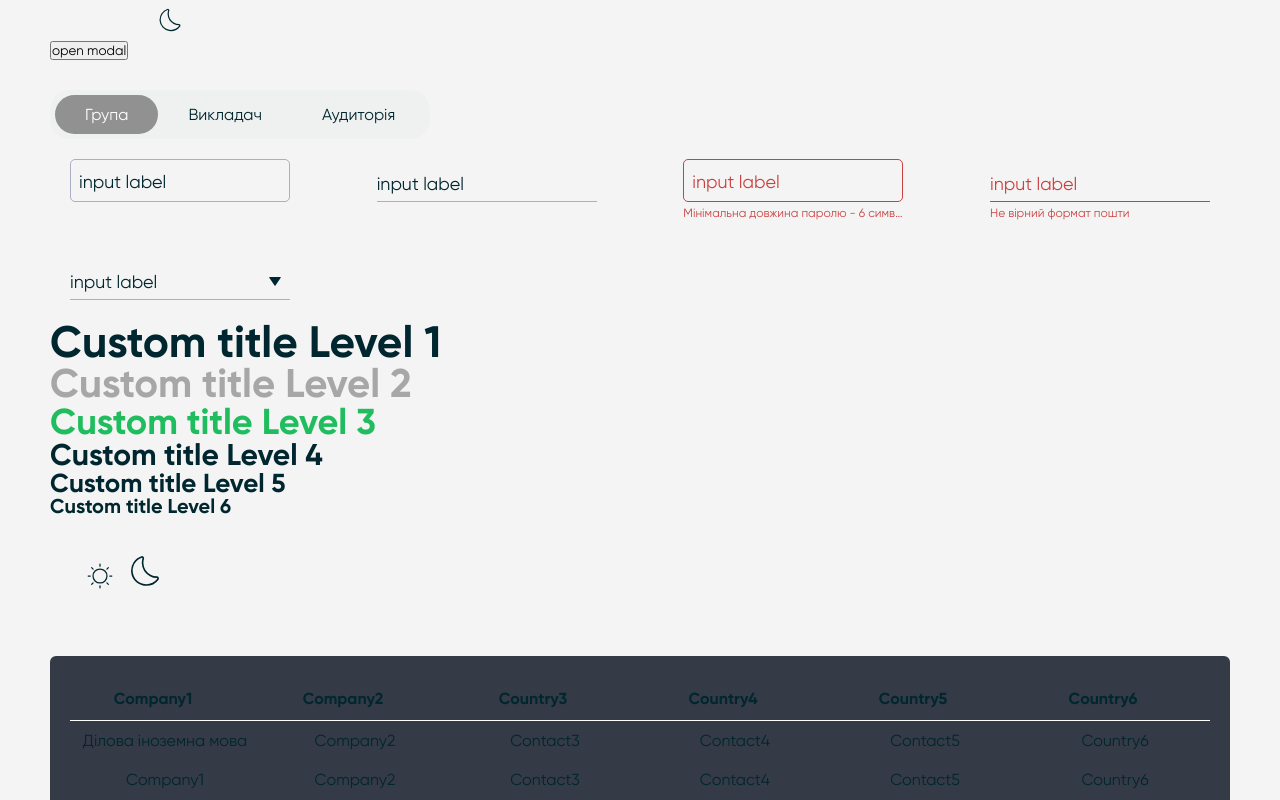
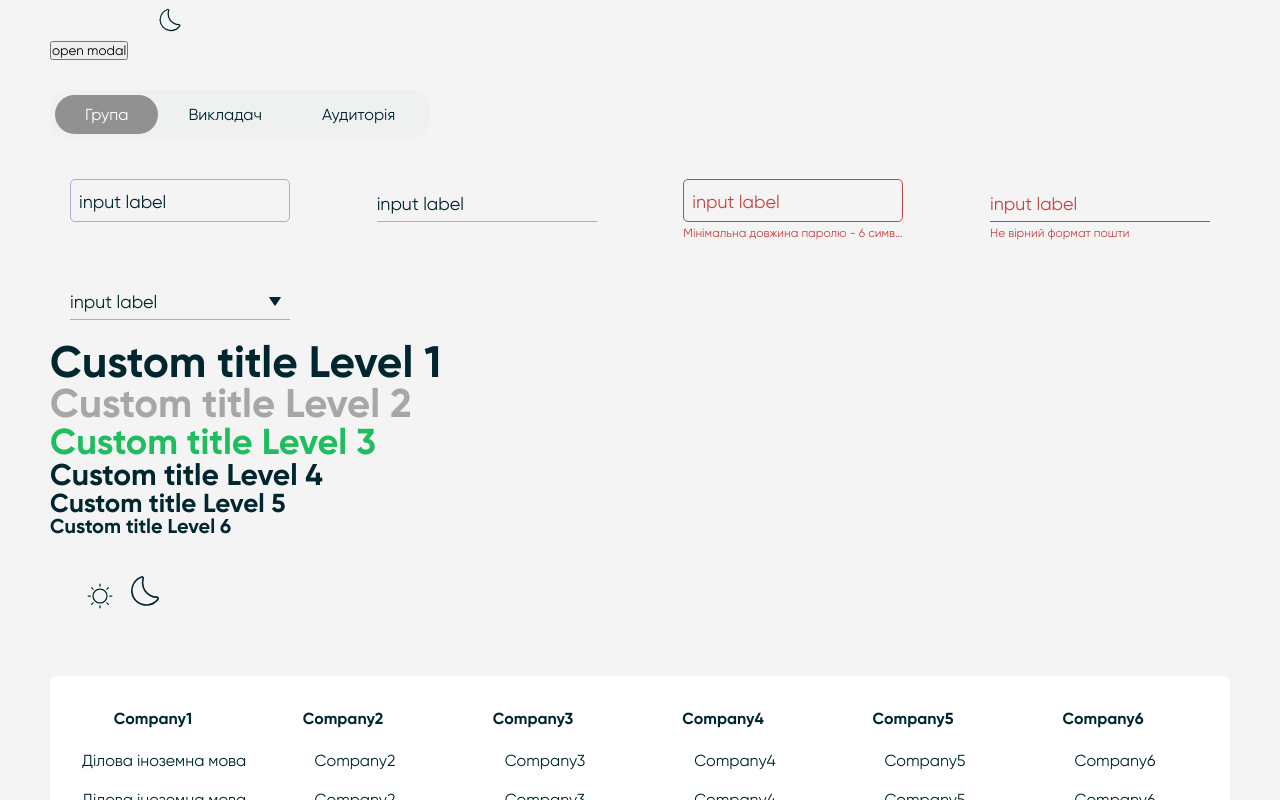
Before and after one commit to Roman2508/timetable-components-frontend, a Next.js app: page / in a window 1280 px wide. Built offline with nearby package versions, Linux system fonts and the light colour scheme.

Commit message:
create table components

```diff
--- a/app/page.tsx
+++ b/app/page.tsx
@@ -22,6 +22,11 @@ import Text from '@/src/components/ui/Text/Text'
 import IconButton from '@/src/components/ui/IconButton/IconButton'
 import { CiLight, CiDark } from 'react-icons/ci'
 import Table from '@/src/components/ui/Table/Table'
+import TableHead from '@/src/components/ui/Table/TableHead'
+import TableRow from '@/src/components/ui/Table/TableRow'
+import TableHeadCell from '@/src/components/ui/Table/TableHeadCell'
+import TableBody from '@/src/components/ui/Table/TableBody'
+import TableBodyCell from '@/src/components/ui/Table/TableBodyCell'
 // import {} from 'next/font/local'
 
 // todo:
@@ -62,7 +67,8 @@ export default function Home() {
       className={cn(styles.main, {
         [styles.darkTheme]: colorMode === 'dark',
         [styles.lightTheme]: colorMode === 'light',
-      })}>
+      })}
+    >
       <Modal isShow={isShow} setIsShow={setIsShow} ref={ref} modalTitle="SDFDF SFSD F S">
         <Text>
           Lorem ipsum dolor sit amet consectetur, adipisicing elit. Culpa quae, quasi sed commodi sit est, sint ipsam
@@ -97,7 +103,8 @@ export default function Home() {
             justifyContent: 'space-between',
             alignItems: 'flex-end',
             flexWrap: 'wrap',
-          }}>
+          }}
+        >
           <Input value={inputValue} setValue={setInputValue} label="input label" />
 
           <Input value={inputValue} setValue={setInputValue} label="input label" variant="standart" />
@@ -127,7 +134,8 @@ export default function Home() {
             justifyContent: 'space-between',
             alignItems: 'flex-end',
             flexWrap: 'wrap',
-          }}>
+          }}
+        >
           <Select value={selectItemValue} label="input label" variant="standart">
             <SelectItem value={'Item 1'} onChange={setSelectItemValue} />
             <SelectItem value={'Item 2'} onChange={setSelectItemValue} />
@@ -166,7 +174,33 @@ export default function Home() {
         </div>
 
         <div style={{ padding: '30px 0' }}>
-          <Table />
+          <Table>
+            <TableHead>
+              <TableRow variant="head">
+                <TableHeadCell showControls>Company1</TableHeadCell>
+                <TableHeadCell showControls>Company2</TableHeadCell>
+                <TableHeadCell showControls>Company3</TableHeadCell>
+                <TableHeadCell showControls>Company4</TableHeadCell>
+                <TableHeadCell showControls>Company5</TableHeadCell>
+                <TableHeadCell showControls>Company6</TableHeadCell>
+              </TableRow>
+            </TableHead>
+
+            <TableBody>
+              {Array(5)
+                .fill(null)
+                .map((_, i) => (
+                  <TableRow key={i}>
+                    <TableBodyCell align="left">Ділова іноземна мова</TableBodyCell>
+                    <TableBodyCell>Company2</TableBodyCell>
+                    <TableBodyCell>Company3</TableBodyCell>
+                    <TableBodyCell>Company4</TableBodyCell>
+                    <TableBodyCell>Company5</TableBodyCell>
+                    <TableBodyCell>Company6</TableBodyCell>
+                  </TableRow>
+                ))}
+            </TableBody>
+          </Table>
         </div>
 
         <Paper width="800px">
--- a/src/components/ui/Input/Input.module.scss
+++ b/src/components/ui/Input/Input.module.scss
@@ -1,7 +1,7 @@
 .wrapper {
   position: relative;
   display: inline-flex;
-  margin-bottom: 20px;
+  margin: 20px 0;
 }
 
 /* label */
@@ -26,11 +26,12 @@
 }
 
 .focusLabelLight {
-  top: 0;
+  top: -10px;
+  left: -4px;
   z-index: 1;
   padding: 0 5px;
   font-size: 13px;
-  background-color: #fafafa;
+  background-color: transparent;
 }
 
 .focusLabelDark {
--- a/src/components/ui/Select/Select.module.scss
+++ b/src/components/ui/Select/Select.module.scss
@@ -48,6 +48,7 @@
 
 .focusStandartLabel {
   left: -5px;
+  background-color: transparent;
 }
 
 /* label */
--- a/src/components/ui/Table/Table.module.scss
+++ b/src/components/ui/Table/Table.module.scss
@@ -1,9 +1,14 @@
 .tableWrapper {
-  // border-left: 1px solid rgb(255, 255, 255);
-  // border-right: 1px solid rgb(255, 255, 255);
   border-radius: 6px;
   padding: 20px;
   overflow: hidden;
+}
+
+.tableWrapper.light {
+  background-color: #ffffff;
+}
+
+.tableWrapper.dark {
   background-color: #343a46;
 }
 
@@ -25,24 +30,29 @@
 
 .tableBodyRow {
   cursor: default;
-  &:nth-child(even) {
-    // background-color: #bcbcbc0f;
-  }
+  // &:nth-child(even) {
+  // background-color: #bcbcbc0f;
+  // }
+}
 
-  &:hover {
-    background-color: rgba(0, 0, 0, 0.15);
-  }
+.tableBodyRow.dark:hover {
+  background-color: rgba(0, 0, 0, 0.15);
+}
+.tableBodyRow.light:hover {
+  background-color: rgba(0, 0, 0, 0.05);
+}
+
+.cell.controls:hover span {
+  transition: margin-right 0.15s ease-in-out;
+  margin-right: 8px;
 }
 
 .cell {
   vertical-align: middle;
-  // border-top: 1px solid rgb(255, 255, 255);
-  // border-bottom: 1px solid rgb(255, 255, 255);
   padding: 10px 12px;
   max-width: 100px;
 
   span {
-    // margin-right: -20px;
     cursor: default;
   }
 
@@ -61,11 +71,6 @@
     top: 2px;
   }
 
-  &:hover span {
-    transition: margin-right 0.15s ease-in-out;
-    margin-right: 8px;
-  }
-
   &:hover .optionIconWrapper {
     visibility: visible;
   }
--- a/src/components/ui/Table/Table.tsx
+++ b/src/components/ui/Table/Table.tsx
@@ -1,95 +1,24 @@
 import React from 'react'
+import cn from 'classnames'
+
 import styles from './Table.module.scss'
-import cn from 'classnames'
 import { ThemeContext } from '@/app/layout'
-import { SlOptionsVertical } from 'react-icons/sl'
 
 interface ITableProps {
-  // children?: JSX.Element | JSX.Element[]
+  children?: JSX.Element | JSX.Element[]
 }
 
-const Table: React.FC<React.PropsWithChildren<ITableProps>> = ({}) => {
+const Table: React.FC<React.PropsWithChildren<ITableProps>> = ({ children }) => {
   const { colorMode } = React.useContext(ThemeContext)
 
   return (
-    <div className={styles.tableWrapper}>
-      <table className={styles.table}>
-        <thead className={styles.tableHead}>
-          <tr className={styles.tableRow}>
-            <th className={cn(styles.tableHeadCell, styles.cell)}>
-              <span>Company1</span>
-              <div className={styles.optionIconWrapper}>
-                <SlOptionsVertical size={16} />
-              </div>
-            </th>
-            <th className={cn(styles.tableHeadCell, styles.cell)}>
-              <span>Company2</span>
-              <div className={styles.optionIconWrapper}>
-                <SlOptionsVertical size={16} />
-              </div>
-            </th>
-            <th className={cn(styles.tableHeadCell, styles.cell)}>
-              <span>Country3</span>
-              <div className={styles.optionIconWrapper}>
-                <SlOptionsVertical size={16} />
-              </div>
-            </th>
-            <th className={cn(styles.tableHeadCell, styles.cell)}>
-              <span>Country4</span>
-              <div className={styles.optionIconWrapper}>
-                <SlOptionsVertical size={16} />
-              </div>
-            </th>
-            <th className={cn(styles.tableHeadCell, styles.cell)}>
-              <span>Country5</span>
-              <div className={styles.optionIconWrapper}>
-                <SlOptionsVertical size={16} />
-              </div>
-            </th>
-            <th className={cn(styles.tableHeadCell, styles.cell)}>
-              <span>Country6</span>
-              <div className={styles.optionIconWrapper}>
-                <SlOptionsVertical size={16} />
-              </div>
-            </th>
-          </tr>
-        </thead>
-
-        <tbody className={styles.tableBody}>
-          <tr className={cn(styles.tableRow, styles.tableBodyRow)}>
-            <td className={cn(styles.tableCell, styles.cell)}>Ділова іноземна мова</td>
-            <td className={cn(styles.tableCell, styles.cell)}>Company2</td>
-            <td className={cn(styles.tableCell, styles.cell)}>Contact3</td>
-            <td className={cn(styles.tableCell, styles.cell)}>Contact4</td>
-            <td className={cn(styles.tableCell, styles.cell)}>Contact5</td>
-            <td className={cn(styles.tableCell, styles.cell)}>Country6</td>
-          </tr>
-          <tr className={cn(styles.tableRow, styles.tableBodyRow)}>
-            <td className={cn(styles.tableCell, styles.cell)}>Company1</td>
-            <td className={cn(styles.tableCell, styles.cell)}>Company2</td>
-            <td className={cn(styles.tableCell, styles.cell)}>Contact3</td>
-            <td className={cn(styles.tableCell, styles.cell)}>Contact4</td>
-            <td className={cn(styles.tableCell, styles.cell)}>Contact5</td>
-            <td className={cn(styles.tableCell, styles.cell)}>Country6</td>
-          </tr>
-          <tr className={cn(styles.tableRow, styles.tableBodyRow)}>
-            <td className={cn(styles.tableCell, styles.cell)}>Company1</td>
-            <td className={cn(styles.tableCell, styles.cell)}>Company2</td>
-            <td className={cn(styles.tableCell, styles.cell)}>Contact3</td>
-            <td className={cn(styles.tableCell, styles.cell)}>Contact4</td>
-            <td className={cn(styles.tableCell, styles.cell)}>Contact5</td>
-            <td className={cn(styles.tableCell, styles.cell)}>Country6</td>
-          </tr>
-          <tr className={cn(styles.tableRow, styles.tableBodyRow)}>
-            <td className={cn(styles.tableCell, styles.cell)}>Company1</td>
-            <td className={cn(styles.tableCell, styles.cell)}>Company2</td>
-            <td className={cn(styles.tableCell, styles.cell)}>Contact3</td>
-            <td className={cn(styles.tableCell, styles.cell)}>Contact4</td>
-            <td className={cn(styles.tableCell, styles.cell)}>Contact5</td>
-            <td className={cn(styles.tableCell, styles.cell)}>Country6</td>
-          </tr>
-        </tbody>
-      </table>
+    <div
+      className={cn(styles.tableWrapper, {
+        [styles.light]: colorMode === 'light',
+        [styles.dark]: colorMode === 'dark',
+      })}
+    >
+      <table className={styles.table}>{children}</table>
     </div>
   )
 }
--- /dev/null
+++ b/src/components/ui/Table/TableBody.tsx
@@ -0,0 +1,12 @@
+import React from 'react'
+import styles from './Table.module.scss'
+
+interface IProps {
+  children: JSX.Element | JSX.Element[] | string | string[]
+}
+
+const TableBody: React.FC<IProps> = ({ children }) => {
+  return <tbody className={styles.tableBody}>{children}</tbody>
+}
+
+export default TableBody
--- /dev/null
+++ b/src/components/ui/Table/TableBodyCell.tsx
@@ -0,0 +1,19 @@
+import React from 'react'
+import cn from 'classnames'
+
+import styles from './Table.module.scss'
+
+interface IProps {
+  children: JSX.Element | JSX.Element[] | string | string[]
+  align?: 'left' | 'center' | 'right'
+}
+
+const TableBodyCell: React.FC<IProps> = ({ children, align = 'center' }) => {
+  return (
+    <td className={cn(styles.tableCell, styles.cell)} style={{ textAlign: align }}>
+      {children}
+    </td>
+  )
+}
+
+export default TableBodyCell
--- /dev/null
+++ b/src/components/ui/Table/TableHead.tsx
@@ -0,0 +1,12 @@
+import React from 'react'
+import styles from './Table.module.scss'
+
+interface IProps {
+  children: JSX.Element | JSX.Element[] | string | string[]
+}
+
+const TableHead: React.FC<IProps> = ({ children }) => {
+  return <thead className={styles.tableHead}>{children}</thead>
+}
+
+export default TableHead
--- /dev/null
+++ b/src/components/ui/Table/TableHeadCell.tsx
@@ -0,0 +1,32 @@
+import React from 'react'
+import cn from 'classnames'
+
+import styles from './Table.module.scss'
+import { SlOptionsVertical } from 'react-icons/sl'
+
+interface IProps {
+  children: JSX.Element | JSX.Element[] | string | string[]
+  onClick?: () => void
+  showControls?: boolean
+  align?: 'left' | 'center' | 'right'
+}
+
+const TableHeadCell: React.FC<IProps> = ({ children, onClick = () => {}, align = 'center', showControls = false }) => {
+  return (
+    <th
+      className={cn(styles.tableHeadCell, styles.cell, {
+        [styles.controls]: showControls,
+      })}
+      style={{ textAlign: align }}
+    >
+      <span>{children}</span>
+      {showControls && (
+        <div className={styles.optionIconWrapper} onClick={onClick}>
+          <SlOptionsVertical size={16} />
+        </div>
+      )}
+    </th>
+  )
+}
+
+export default TableHeadCell
--- /dev/null
+++ b/src/components/ui/Table/TableRow.tsx
@@ -0,0 +1,28 @@
+import React from 'react'
+import cn from 'classnames'
+
+import styles from './Table.module.scss'
+import { ThemeContext } from '@/app/layout'
+
+interface IProps {
+  children: JSX.Element | JSX.Element[] | string | string[]
+  variant?: 'head' | 'body'
+}
+
+const TableRow: React.FC<IProps> = ({ children, variant = 'body' }) => {
+  const { colorMode } = React.useContext(ThemeContext)
+
+  return (
+    <tr
+      className={cn(styles.tableRow, {
+        [styles.tableBodyRow]: variant === 'body',
+        [styles.light]: colorMode === 'light',
+        [styles.dark]: colorMode === 'dark',
+      })}
+    >
+      {children}
+    </tr>
+  )
+}
+
+export default TableRow
```
Also changed, not shown: src/components/ui/Select/Select.tsx (+13 -12 lines), 2 other files (tests, documents, lock files or other folders).
